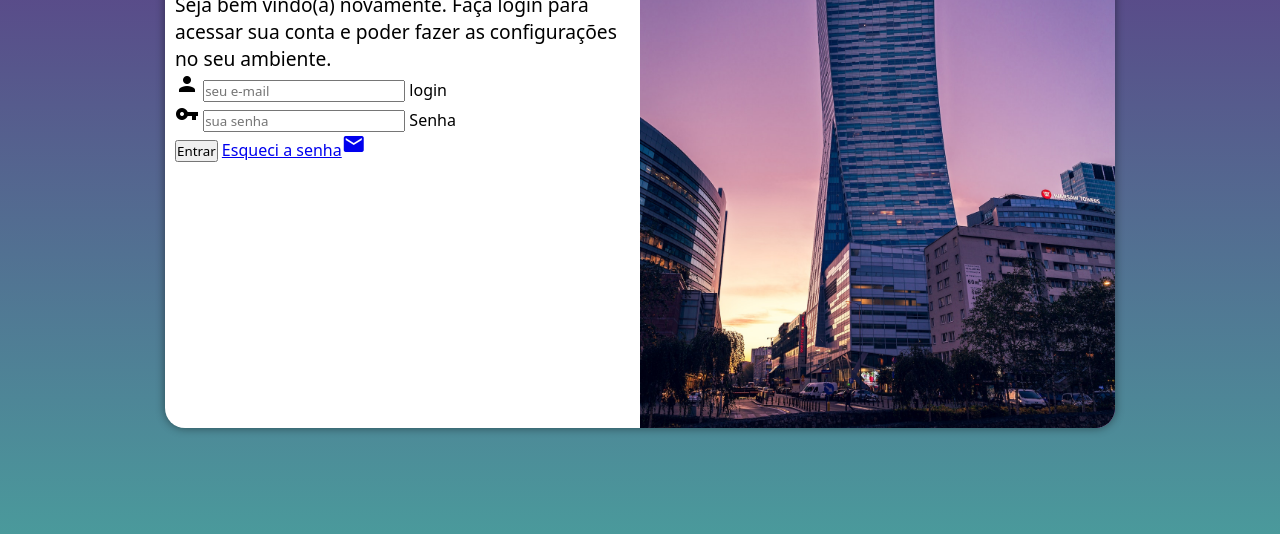
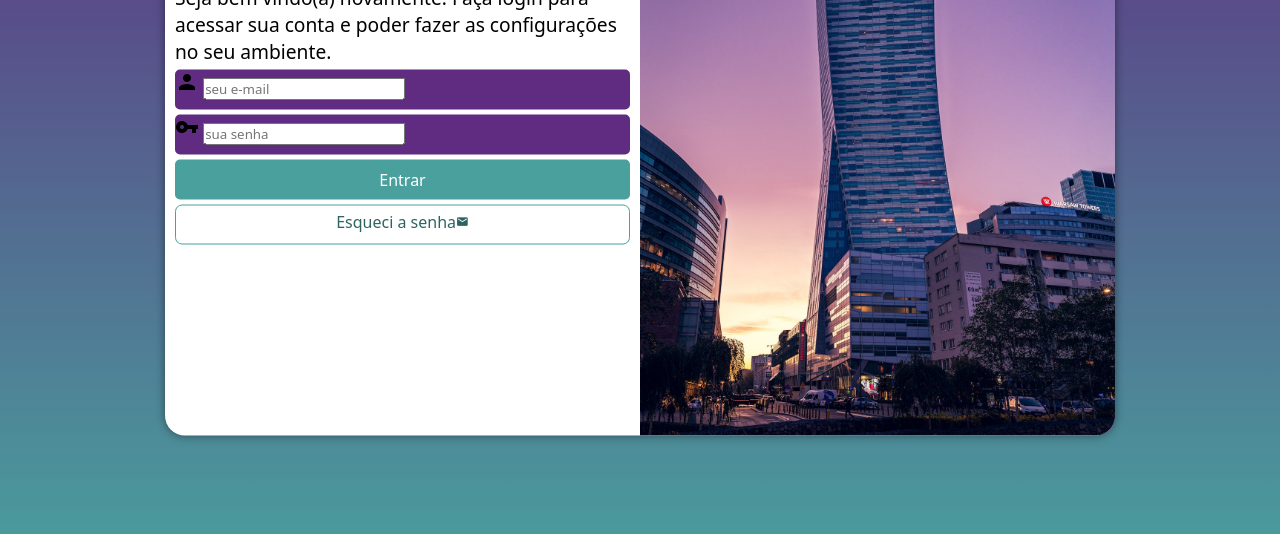
Before and after one commit to LukkazRocha/projeto-login, a plain HTML site: page index.html in a window 1280 px wide. Shown: the part 222-756 px from the top of the page. Drawn offline with Linux system fonts and the light colour scheme.

Commit message:
formatação do formulário

```diff
--- a/estilos/style.css
+++ b/estilos/style.css
@@ -33,11 +33,11 @@ section#login {
     left: 50%;
     transform: translate(-50%, -50%);
     overflow: hidden;
+
     box-shadow: 0px 0px 10px rgba(0, 0, 0, 0.459);
-
     background-color: white;
     width: 250px;
-    height: 500px;
+    height: 515px;
     border-radius: 20px;
     transition: width .3s, height .3s;
     transition-timing-function: ease;
@@ -63,3 +63,55 @@ div#formulario > h1 {
 div#formulario > p {
     font-size: 0.8em;
 }
+
+form > div.campo {
+    background-color: #5f2c82;
+    display: block;
+    width: 100%;
+    height: 40px;
+    border-radius: 5px;
+    margin: 5px 0px;
+}
+
+div.campo label {
+    display: none;
+}
+
+form > input[type=submit] {
+    display: block;
+    font-size: 1em;
+    width: 100%;
+    height: 40px;
+    background-color: #49a09d;
+    color: white;
+    border: none;
+    border-radius: 5px;
+    cursor: pointer;
+}
+
+form > input[type=submit]:hover {
+    background-color: #2d6462;
+}
+
+form > a.botao {
+    display: block;
+    text-align: center;
+    font-size: 1em;
+    width: 100%;
+    height: 40px;
+    padding-top: 5px;
+    margin-top: 5px;
+    background-color: white;
+    color: #2d6462;
+    border: 1px solid #49a09d;
+    border-radius: 7px;
+    text-decoration: none;
+}
+
+form a.botao > i {
+    font-size: 0.8em;
+}
+
+form a.botao:hover {
+    background-color: #6cd3cf;
+}
--- a/index.html
+++ b/index.html
@@ -30,7 +30,7 @@
                         <label for="isenha">Senha</label>
                     </div>
                     <input type="submit" value="Entrar">
-                    <a href="esqueci.html">
+                    <a class="botao" href="esqueci.html">
                         Esqueci a senha<i class="material-icons">mail</i>
                     </a>
                 </form>
```
